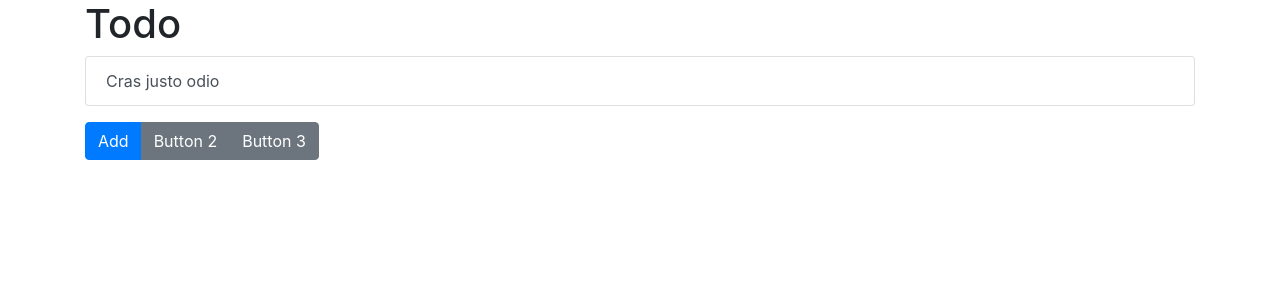
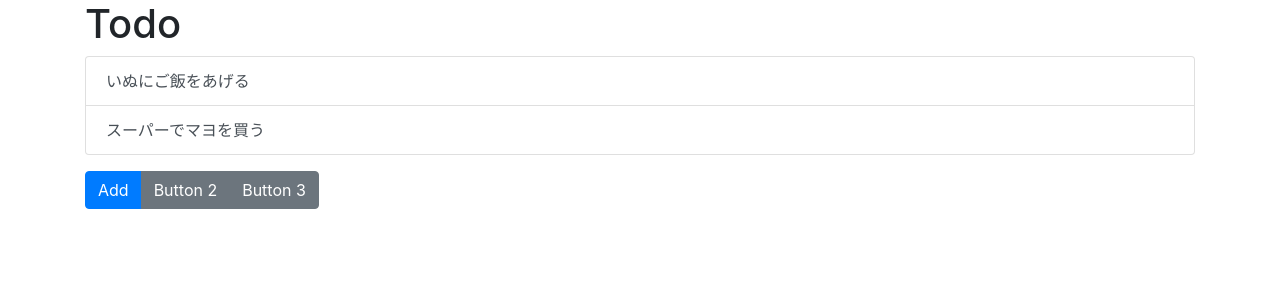
Before and after one commit to hamaKazuya/my-utils, a Nuxt app: page /todo in a window 1280 px wide. Shown: the top 300 px of the page. Built offline with nearby package versions, Linux system fonts and the light colour scheme.

Commit message:
fix ts error

```diff
--- a/components/Logo.vue
+++ b/components/Logo.vue
@@ -8,9 +8,10 @@
 </template>
 
 <script lang="ts">
-import Vue from 'vue'
+import { Component, Vue } from 'vue-property-decorator'
 
-export default Vue.extend({})
+@Component
+export default class Modal extends Vue {}
 </script>
 
 <style>
--- /dev/null
+++ b/components/modalTodoDetail.vue
@@ -0,0 +1,24 @@
+<template>
+    <b-modal :ref="refs">
+      id: {{ todo.id }},<br>
+      isDone: {{ todo.isDone }}<br>
+      title: {{ todo.title }}<br>
+      detail: {{ todo.detail }}
+    </b-modal>
+</template>
+<script lang="ts">
+import { Component, Prop, Vue } from 'vue-property-decorator'
+import { Todo } from '@/interface/todo'
+
+@Component
+export default class Modal extends Vue {
+  @Prop()
+  refs!: string
+
+  @Prop()
+  todo!: Todo
+}
+</script>
+<style lang="scss">
+
+</style>
--- /dev/null
+++ b/interface/todo.ts
@@ -0,0 +1,6 @@
+export interface Todo {
+  id: number,
+  title: string,
+  isDone: boolean,
+  detail: string
+}
--- a/pages/todo/index.vue
+++ b/pages/todo/index.vue
@@ -4,9 +4,12 @@
     <b-list-group>
       <b-list-group-item
         button
+        :id="todo.id"
+        :key="todo.id"
         @click="showDetail"
+        v-for="todo in todoList"
       >
-        Cras justo odio
+        {{ todo.title }}
       </b-list-group-item>
     </b-list-group>
     <b-button-group class="mt-3">
@@ -14,33 +17,41 @@
       <b-button>Button 2</b-button>
       <b-button>Button 3</b-button>
     </b-button-group>
-    <b-modal ref="modal-detail">
-      詳細
-    </b-modal>
+    <modal-todo-detail
+      refs="modal-detail"
+      :todo="todoList[0]"
+    />
   </div>
 </template>
 
 <script lang="ts">
 import { Component, Vue } from 'vue-property-decorator'
+import modalTodoDetail from '@/components/modalTodoDetail.vue'
+import { Todo } from '@/interface/todo'
 
-interface Todo {
-  title: string,
-  isDone: boolean,
-  detail: string
-}
-
-@Component
+@Component({
+  components: {
+    modalTodoDetail
+  }
+})
 export default class Index extends Vue {
   name: string = 'kazuya hama'
   todoList: Todo[] = [
     {
-      title: 'いぬにご飯を上げる',
+      id: 1,
+      title: 'いぬにご飯をあげる',
       isDone: false,
       detail: '本当は夕方にもあげたい。'
+    },
+    {
+      id: 2,
+      title: 'スーパーでマヨを買う',
+      isDone: false,
+      detail: 'かならずキューピー出ないといけない。カロリーオフもだめだ'
     }
   ]
   showDetail() {
-    console.log('showDetail')
+    console.log('showDetail', this)
     this.$refs['modal-detail'].show()
   }
 }
```
